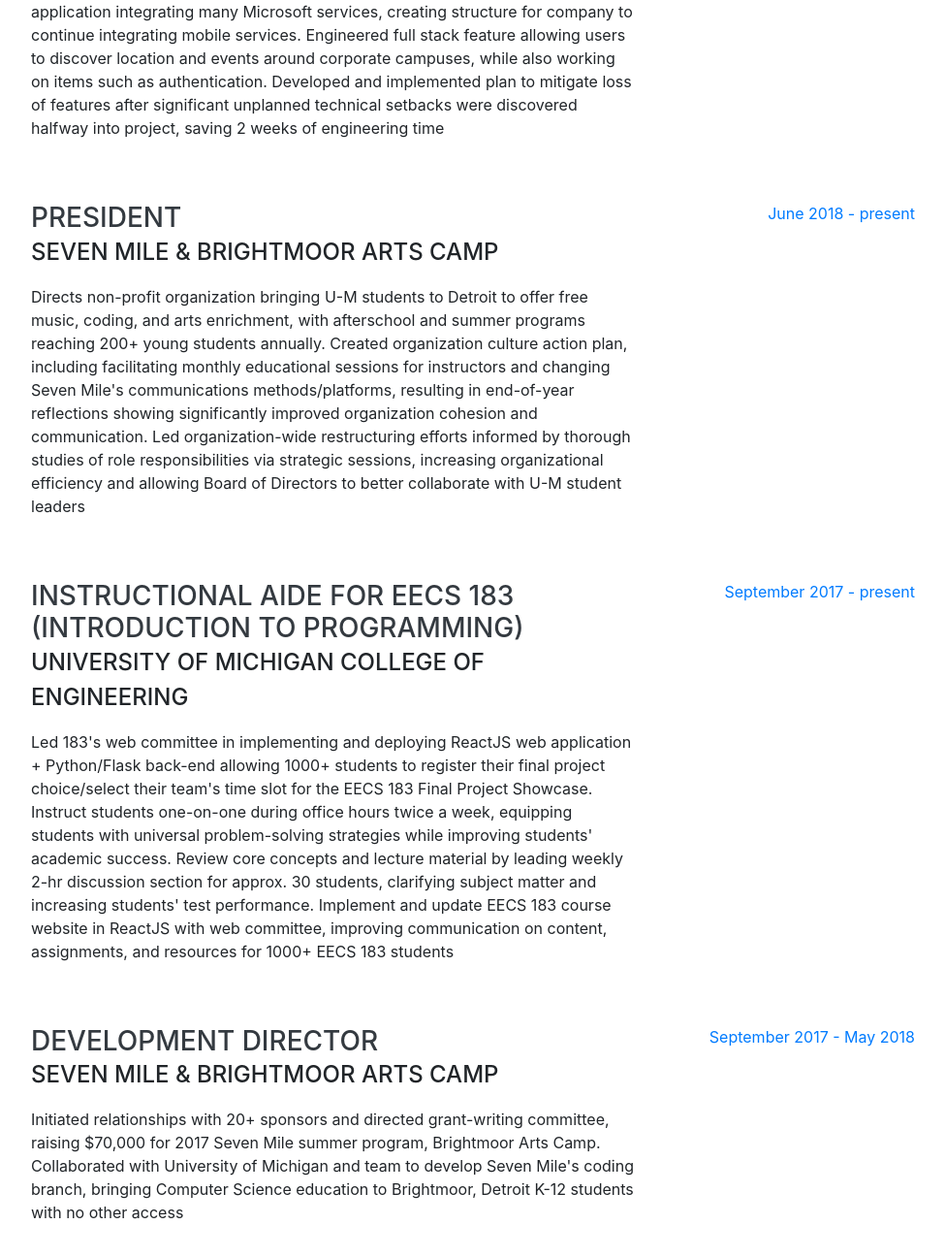
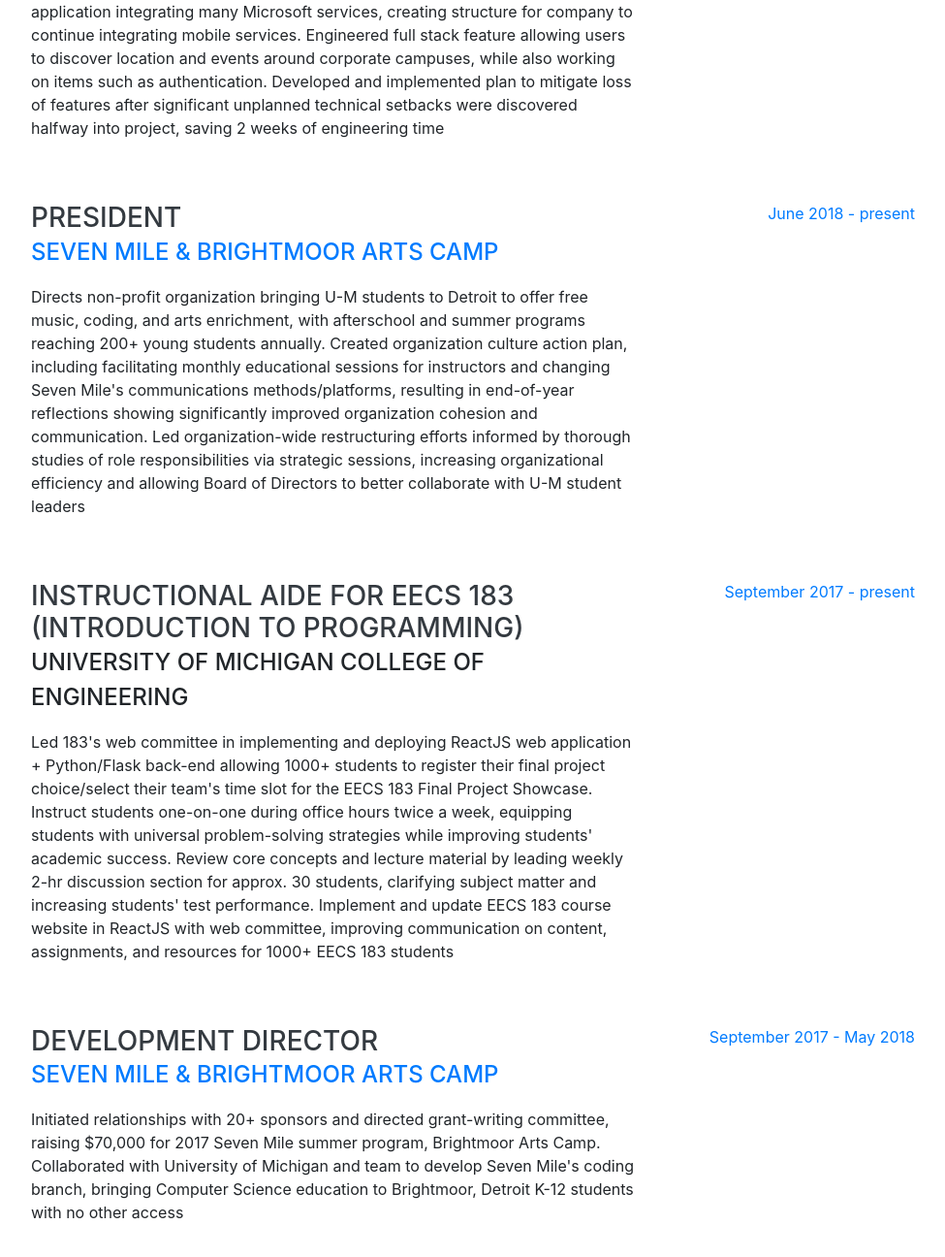
Before and after one commit to kirtanac/kirtanac.github.io, a website with bundled scripts: page index.html in a window 1280 px wide. Shown: the part 1092-2388 px from the top of the page at 97% size, without its empty margins (288-1263 px from the left). Built offline with nearby package versions, Linux system fonts and the light colour scheme; a web font is replaced by a local one.

Commit message:
Update index.html

```diff
--- a/index.html
+++ b/index.html
@@ -106,7 +106,9 @@
           <div class="resume-item d-flex flex-column flex-md-row mb-5">
             <div class="resume-content mr-auto">
               <h3 class="mb-0">President</h3>
+               <a href="https://umsevenmile.org">
               <div class="subheading mb-3">Seven Mile & Brightmoor Arts Camp</div>
+              </a>
               <p>Directs non-profit organization bringing U-M students to Detroit to offer free music, coding, and arts enrichment, with afterschool and summer programs reaching 200+ young students annually. Created organization culture action plan, including facilitating monthly educational sessions for instructors and changing Seven Mile's communications methods/platforms, resulting in end-of-year reflections showing significantly improved organization cohesion and communication. Led organization-wide restructuring efforts informed by thorough studies of role responsibilities via strategic sessions, increasing organizational efficiency and allowing Board of Directors to better collaborate with U-M student leaders </p>
             </div>
             <div class="resume-date text-md-right">
@@ -128,8 +130,9 @@
              <div class="resume-item d-flex flex-column flex-md-row mb-5">
             <div class="resume-content mr-auto">
               <h3 class="mb-0">Development Director</h3>
-
-              <div href="https://umsevenmile.org" class="subheading mb-3">Seven Mile & Brightmoor Arts Camp</div>
+              <a href="https://umsevenmile.org">
+              <div class="subheading mb-3">Seven Mile & Brightmoor Arts Camp</div>
+              </a>
               <p>Initiated relationships with 20+ sponsors and directed grant-writing committee, raising $70,000 for 2017 Seven Mile summer program, Brightmoor Arts Camp. Collaborated with University of Michigan and team to develop Seven Mile's coding branch, bringing Computer Science education to Brightmoor, Detroit K-12 students with no other access </p>
             </div>
             <div class="resume-date text-md-right">
```
